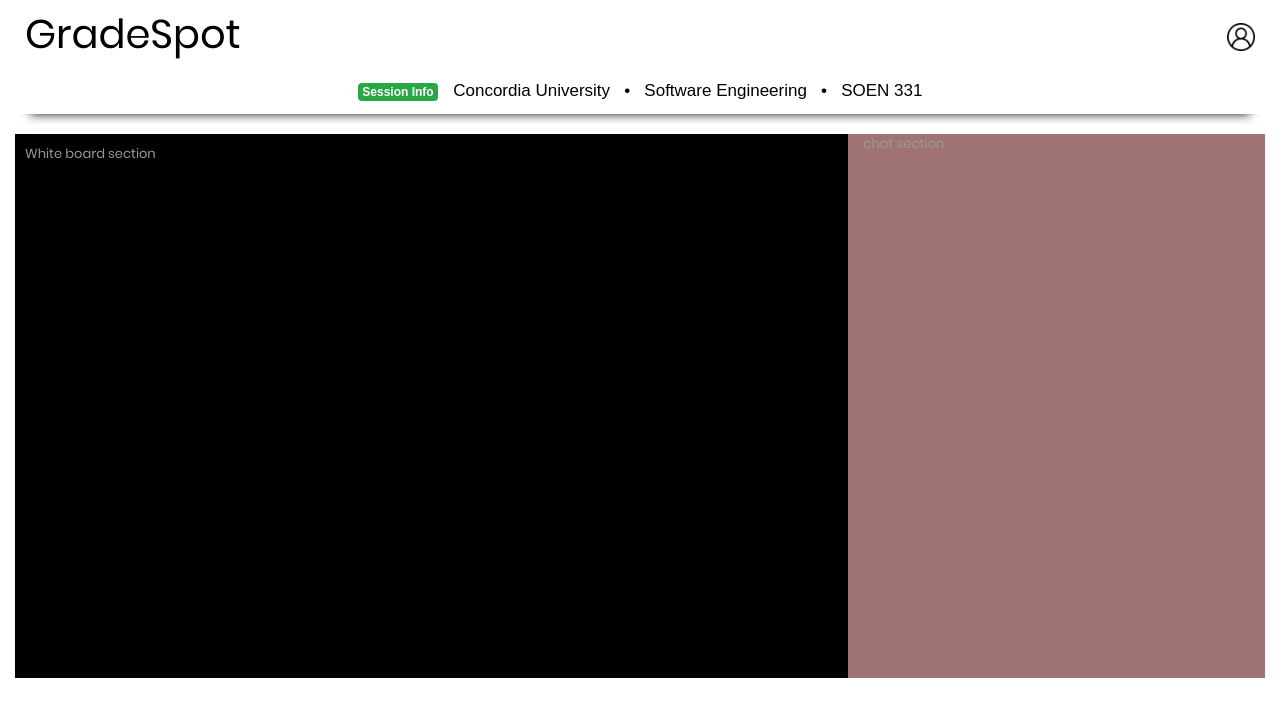
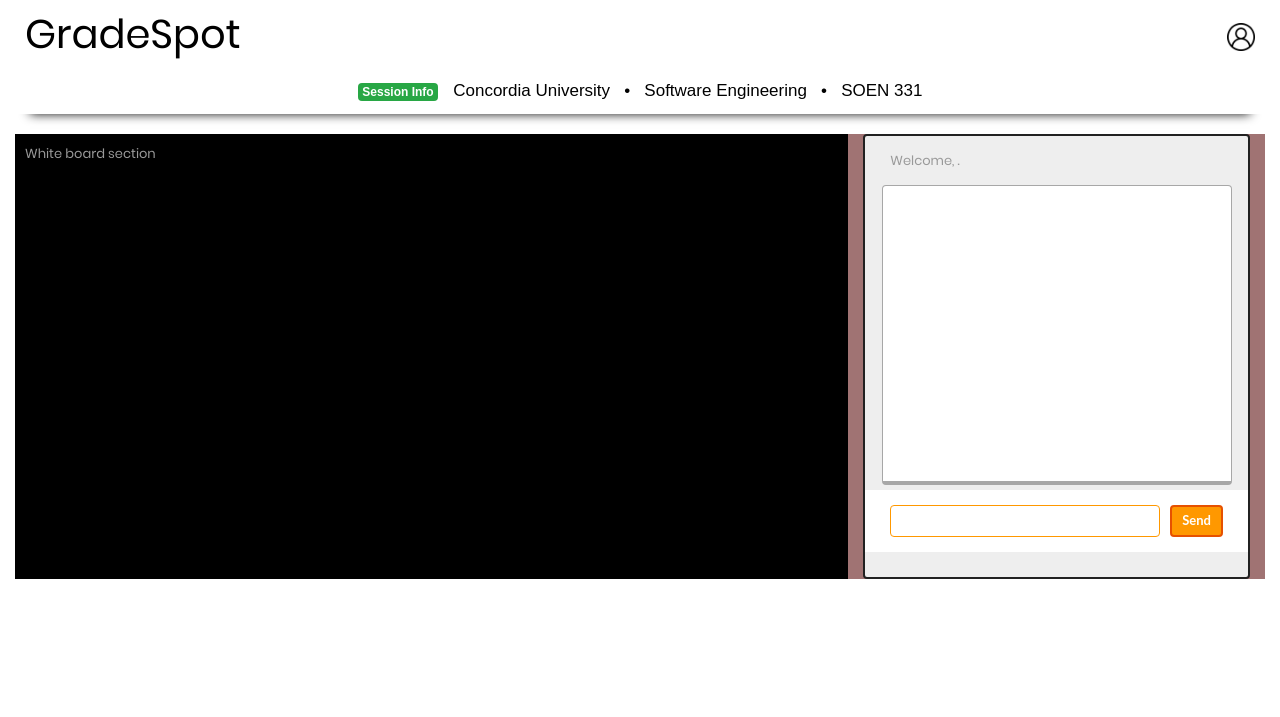
Before and after one commit to mpatel136/GradeSpot, a PHP site: page /app/views/Session/in_session.php in a window 1280 px wide. Shown: the top 717 px of the page. Run offline with PHP 8.4, Linux system fonts and the light colour scheme; some libraries are stand-ins or nearby versions.

Commit message:
worked on in session and the chat

```diff
--- a/app/controllers/AccountController.php
+++ b/app/controllers/AccountController.php
@@ -67,5 +67,8 @@ class AccountController extends Controller{
 
     }
 
+    public function get_name(){
+
+    }
 }
 ?>
--- a/app/controllers/SessionController.php
+++ b/app/controllers/SessionController.php
@@ -10,6 +10,12 @@ class SessionController extends Controller{
             $this->view('Session/in_session');
         }
 	}
+
+    public function prepare_session() {
+        $name = "Miraj";
+        $_SESSION['current_user_name_in_chat'] = $name;
+        header('location:/session/index/3lkj3lkj3');
+    }
 
     public function create() {
 
--- a/app/views/Session/in_session.php
+++ b/app/views/Session/in_session.php
@@ -20,6 +20,7 @@
         <link rel="stylesheet" href="/css/style.css">
 
         <script src="https://cdn.jsdelivr.net/npm/popper.js@1.12.9/dist/umd/popper.min.js"></script>
+        <script src="https://ajax.googleapis.com/ajax/libs/jquery/3.6.1/jquery.min.js"></script>
         <script src="/js/bootstrap.js"></script>
     </head>
     <body>
@@ -55,8 +56,66 @@
                 <div class="col-8" style="background: black; padding: 10px;">
                     White board section
                 </div>
-                <div class="col-4" style="background-color: rgb(160, 115, 115); padding-bottom: 42%;">
-                    chat section
+                <div class="col-4" style="background-color: rgb(160, 115, 115);">
+                    <div id="wrapper_chat">
+                        <div id="menu_chat">
+                            <?php
+                                $current_user = "";
+                                if(isset($_SESSION['current_user_name_in_chat'])) {
+                                    $current_user = $_SESSION['current_user_name_in_chat'];
+                                }
+
+                                echo "
+                                    <p class='welcome_chat'>Welcome, $current_user.<b></b></p>
+                                ";
+                            ?>
+                            <!-- <p class="logout_chat"><a id="exit" href="#">Exit Chat</a></p> -->
+                        </div>
+                        <div id="chatbox">
+                            <?php
+                                if(file_exists("log.html") && filesize("log.html") > 0){
+                                    $contents = file_get_contents("log.html");
+                                    echo $contents;
+                                }
+                            ?>
+                        </div>
+                        <form name="message" action="">
+                            <input name="usermsg" type="text" id="usermsg" />
+                            <input name="submitmsg" type="submit" id="submitmsg" value="Send" />
+                        </form>
+                    </div>
+                <script type="text/javascript" src="https://cdnjs.cloudflare.com/ajax/libs/jquery/3.5.1/jquery.min.js"></script>
+                <script type="text/javascript">
+                // jQuery Document
+                $(document).ready(function () {
+                    $("#submitmsg").click(function () {
+                        var clientmsg = $("#usermsg").val();
+                        $.post("Post.php", { text: clientmsg });
+                        $("#usermsg").val("");
+                        return false;
+                    });
+
+                    function loadLog() {
+                        var oldscrollHeight = $("#chatbox")[0].scrollHeight - 20; //Scroll height before the request
+
+                        $.ajax({
+                            url: "log.html",
+                            cache: false,
+                            success: function (html) {
+                                $("#chatbox").html(html); //Insert chat log into the #chatbox div
+
+                                //Auto-scroll
+                                var newscrollHeight = $("#chatbox")[0].scrollHeight - 20; //Scroll height after the request
+
+                                if(newscrollHeight > oldscrollHeight){
+                                    $("#chatbox").animate({ scrollTop: newscrollHeight }, 'normal'); //Autoscroll to bottom of div
+                                }
+                            }
+                        });
+                    }
+                    //setInterval (loadLog, 2500);
+                    });
+                    </script>
                 </div>
             </div>
         </div>
--- a/css/style.css
+++ b/css/style.css
@@ -345,3 +345,135 @@ button {
   background: #ec8a39;
   border-color: #ec8a39;
 }
+
+form {
+  padding: 15px 25px;
+  display: flex;
+  gap: 10px;
+  justify-content: center;
+}
+
+form label {
+  font-size: 1.5rem;
+  font-weight: bold;
+}
+
+input {
+  font-family: "Lato";
+}
+
+a {
+  color: #0000ff;
+  text-decoration: none;
+}
+
+a:hover {
+  text-decoration: underline;
+}
+
+#wrapper_chat,
+#loginform {
+  margin: 0 auto;
+  padding-bottom: 25px;
+  background: #eee;
+  width: 600px;
+  max-width: 100%;
+  border: 2px solid #212121;
+  border-radius: 4px;
+}
+
+#loginform {
+  padding-top: 18px;
+  text-align: center;
+}
+
+#loginform p {
+  padding: 15px 25px;
+  font-size: 1.4rem;
+  font-weight: bold;
+}
+
+#chatbox {
+  text-align: left;
+  margin: 0 auto;
+  margin-bottom: 5px;
+  padding: 10px;
+  background: #fff;
+  height: 300px;
+  width: 350px;
+  border: 1px solid #a7a7a7;
+  overflow: auto;
+  border-radius: 4px;
+  border-bottom: 4px solid #a7a7a7;
+}
+
+#usermsg {
+  flex: 1;
+  border-radius: 4px;
+  border: 1px solid #ff9800;
+}
+
+#name {
+  border-radius: 4px;
+  border: 1px solid #ff9800;
+  padding: 2px 8px;
+}
+
+#submitmsg,
+#enter{
+  background: #ff9800;
+  border: 2px solid #e65100;
+  color: white;
+  padding: 4px 10px;
+  font-weight: bold;
+  border-radius: 4px;
+}
+
+.error {
+  color: #ff0000;
+}
+
+#menu_chat {
+  padding: 15px 25px;
+  display: flex;
+}
+
+#menu_chat p.welcome_chat {
+  flex: 1;
+}
+
+a#exit {
+  color: white;
+  background: #c62828;
+  padding: 4px 8px;
+  border-radius: 4px;
+  font-weight: bold;
+}
+
+.msgln {
+  margin: 0 0 5px 0;
+}
+
+.msgln span.left-info {
+  color: orangered;
+}
+
+.msgln span.chat-time {
+  color: #666;
+  font-size: 60%;
+  vertical-align: super;
+}
+
+.msgln b.user-name, .msgln b.user-name-left {
+  font-weight: bold;
+  background: #546e7a;
+  color: white;
+  padding: 2px 4px;
+  font-size: 90%;
+  border-radius: 4px;
+  margin: 0 5px 0 0;
+}
+
+.msgln b.user-name-left {
+  background: orangered;
+}
```
Also changed, not shown: app/controllers/Post.php (added, +9 -0 lines).
